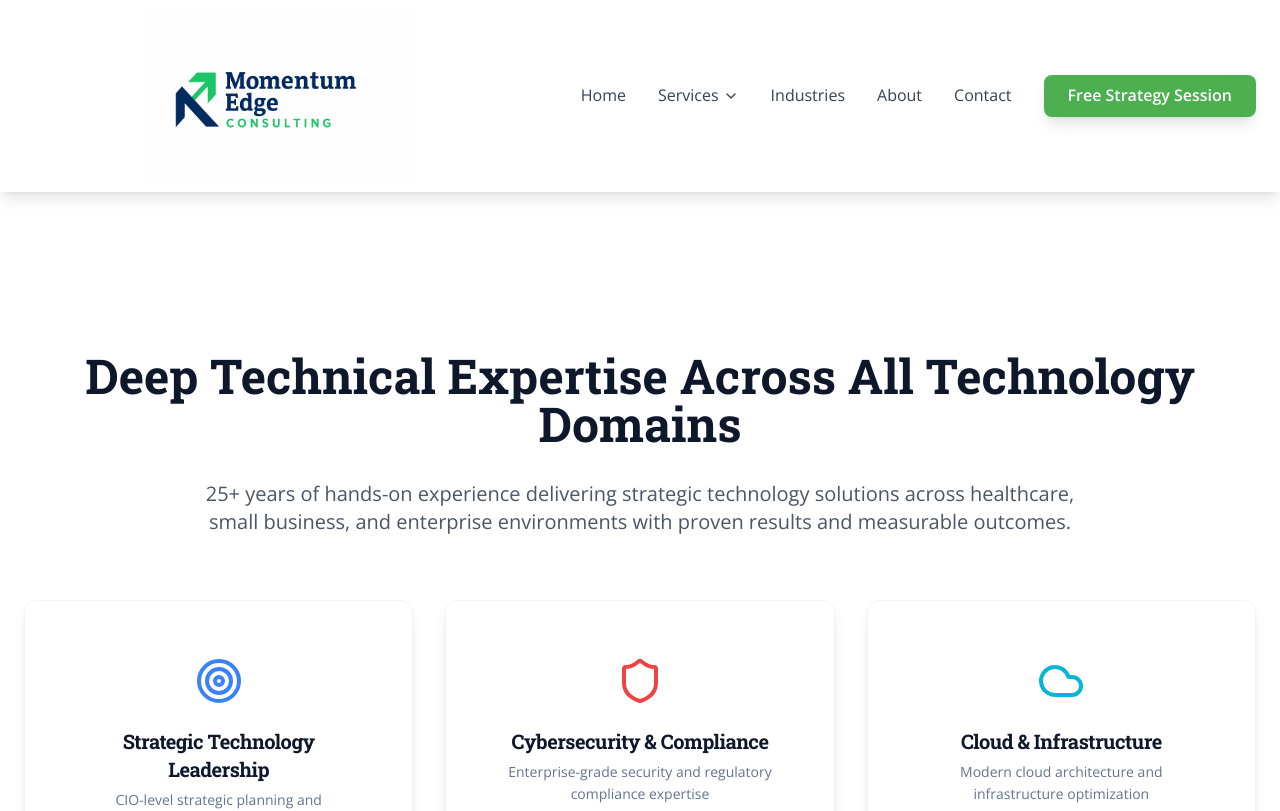
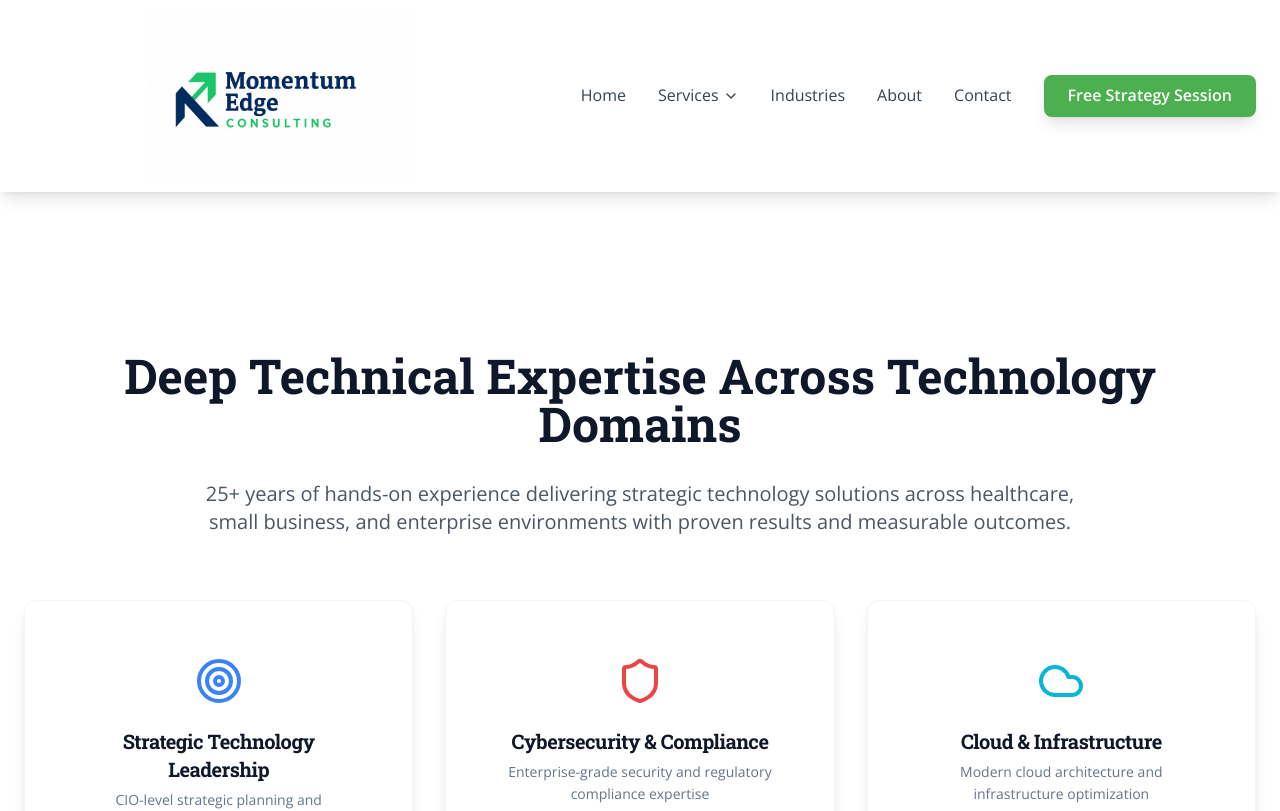
Before and after one commit to mmacri/momentum-edge-blueprint, a React (Vite) app: page /expertise in a window 1280 px wide. Shown: the top 811 px of the page. Built offline with nearby package versions, Linux system fonts and the light colour scheme.

Commit message:
Remove "All" from expertise title
Removed "All" from the title "Deep Technical Expertise Across All Technology Domains" in the Expertise component.

```diff
--- a/src/components/Expertise.tsx
+++ b/src/components/Expertise.tsx
@@ -1,4 +1,3 @@
-
 import { Card, CardContent, CardDescription, CardHeader, CardTitle } from "@/components/ui/card";
 import { Target, Shield, Cloud, Cog, Users, BarChart3, Brain, HeartHandshake } from "lucide-react";
 
@@ -126,7 +125,7 @@ const Expertise = () => {
           {/* Header */}
           <div className="text-center mb-16 animate-fade-in">
             <h2 className="text-3xl lg:text-5xl font-bold text-slate-900 mb-8 heading-enhanced">
-              Deep Technical Expertise Across All Technology Domains
+              Deep Technical Expertise Across Technology Domains
             </h2>
             <p className="text-lg lg:text-xl text-gray-600 max-w-4xl mx-auto leading-relaxed font-medium">
               25+ years of hands-on experience delivering strategic technology solutions across healthcare,
```
